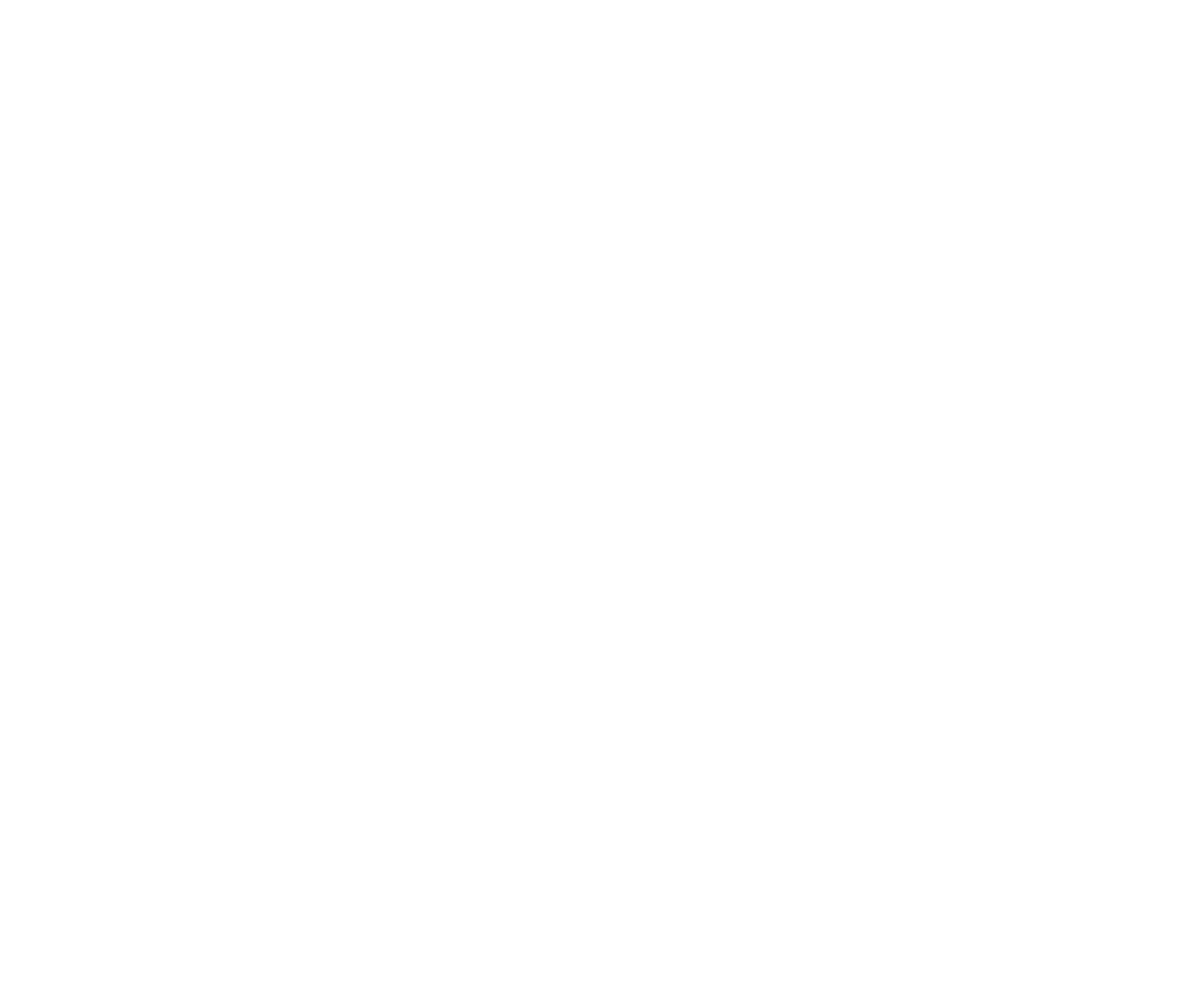
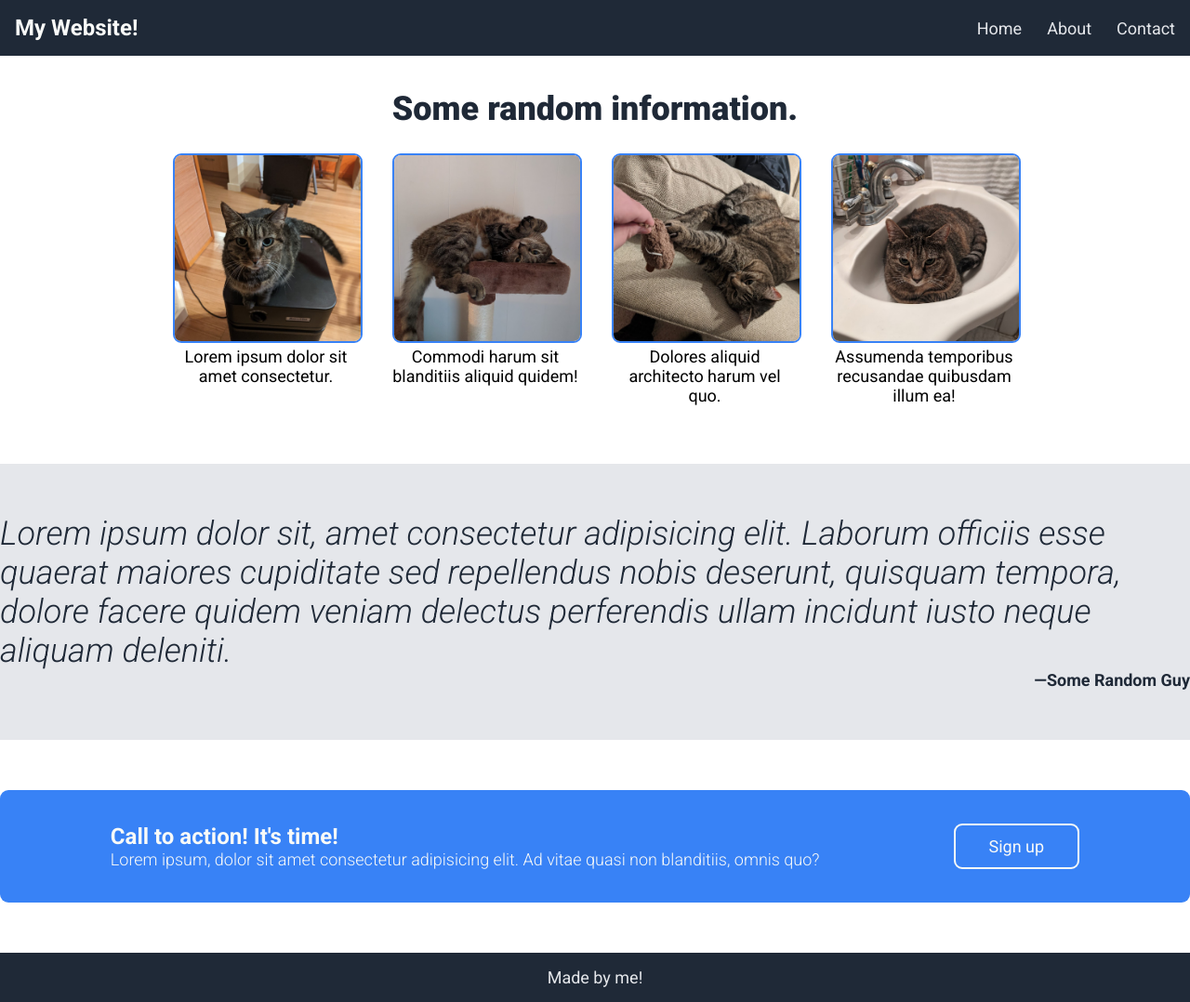
Before and after one commit to reinerb/odin-landingpage, a plain HTML site: page index.html in a window 1280 px wide. Shown: the whole page at 93% size. Before the commit the page ends 800 px from the top, so only its background shows below. Drawn offline with Linux system fonts and the light colour scheme.

Commit message:
Create header, footer, bottom three sections

```diff
--- a/index.html
+++ b/index.html
@@ -5,12 +5,92 @@
     <meta charset="UTF-8">
     <meta http-equiv="X-UA-Compatible" content="IE=edge">
     <meta name="viewport" content="width=device-width, initial-scale=1.0">
+    <link rel="stylesheet" href="https://fonts.googleapis.com/css?family=Roboto:italic,">
     <link rel="stylesheet" href="style.css">
     <title>Odin Project Landing Page</title>
 </head>
 
 <body>
+    <header>
+        <div class="top-matter content-container">
+            <span class="logo">
+                My Website!
+            </span>
+            <ul class="nav-menu">
+                <li>Home</li>
+                <li>About</li>
+                <li>Contact</li>
+            </ul>
+        </div>
+    </header>
+    <main>
+        <div class="intro-container">
+            <div class="intro content-container">
+                <div class="intro-text">
 
+                </div>
+                <div class="intro-image-container">
+
+                </div>
+            </div>
+        </div>
+        <div class="photo-grid-container content-container">
+            <span class="photo-grid-title">
+                Some random information.
+            </span>
+            <div class="photo-grid">
+                <div class="photo-grid-element">
+                    <img src="images/charlotte-airfilter.jpg" alt="c a t">
+                    <span class="photo-grid-text">Lorem ipsum dolor sit amet consectetur.</span>
+                </div>
+                <div class="photo-grid-element">
+                    <img src="images/claire-flop.jpg" alt="c a t">
+                    <span class="photo-grid-text">Commodi harum sit blanditiis aliquid quidem!</span>
+                </div>
+                <div class="photo-grid-element">
+                    <img src="images/claire-goofball.jpg" alt="c a t">
+                    <span class="photo-grid-text">Dolores aliquid architecto harum vel quo.</span>
+                </div>
+                <div class="photo-grid-element">
+                    <img src="images/claire-sink.jpg" alt="c a t">
+                    <span class="photo-grid-text">Assumenda temporibus recusandae quibusdam illum ea!</span>
+                </div>
+            </div>
+        </div>
+        <div class="quote-container">
+            <div class="quote content-container">
+                <span class="quote-body">
+                    Lorem ipsum dolor sit, amet consectetur adipisicing elit. Laborum officiis esse quaerat maiores
+                    cupiditate sed repellendus nobis deserunt, quisquam tempora, dolore facere quidem veniam
+                    delectus perferendis ullam incidunt iusto neque aliquam deleniti.
+                </span>
+                <span class="quote-cite">
+                    —Some Random Guy
+                </span>
+            </div>
+        </div>
+        <div class="content-container">
+            <div class="call-to-action">
+                <div class="cta-text">
+                    <span class="cta-header">
+                        Call to action! It's time!
+                    </span>
+                    <span class="cta-body">
+                        Lorem ipsum, dolor sit amet consectetur adipisicing elit. Ad vitae quasi non blanditiis, omnis
+                        quo?
+                    </span>
+                </div>
+                <button class="cta-button">
+                    Sign up
+                </button>
+            </div>
+        </div>
+    </main>
+    <footer>
+        <div class="bottom-matter content-container">
+            Made by me!
+        </div>
+    </footer>
 </body>
 
 </html>
--- a/style.css
+++ b/style.css
@@ -0,0 +1,162 @@
+@import url("https://fonts.googleapis.com/css2?family=Roboto:ital,wght@0,300;0,400;0,700;0,900;1,300&display=swap");
+
+body {
+  font-family: "Roboto";
+  font-size: 18px;
+  margin: 0px;
+  display: flex;
+  flex-direction: column;
+  min-height: 100vh;
+}
+
+.content-container {
+  width: 100%;
+  max-width: 1280px;
+  display: flex;
+  justify-content: center;
+}
+
+header,
+footer,
+main {
+  display: flex;
+  justify-content: center;
+}
+
+header,
+footer {
+  margin: 0px;
+  background-color: #1f2937;
+  color: #e5e7eb;
+  padding: 16px;
+  align-items: center;
+}
+
+.top-matter {
+  justify-content: space-between;
+  align-items: center;
+}
+
+.logo {
+  font-size: 24px;
+  font-weight: 700;
+  color: #f9faf8;
+}
+
+ul {
+  margin: 0;
+  padding: 0;
+  list-style: none;
+}
+
+.nav-menu {
+  display: flex;
+  gap: 1.5em;
+}
+
+main {
+  flex: 1;
+  flex-direction: column;
+  align-items: center;
+  justify-content: flex-start;
+}
+
+.photo-grid-container {
+  margin: 2em 0;
+  flex-direction: column;
+  align-items: center;
+}
+
+.photo-grid-title {
+  font-size: 36px;
+  font-weight: 900;
+  color: #1f2937;
+}
+
+.photo-grid {
+  margin: 1.5em 0;
+  display: flex;
+  justify-content: center;
+  text-align: center;
+  gap: 2em;
+}
+
+.photo-grid-element {
+  width: 200px;
+}
+
+.photo-grid-element img {
+  width: 100%;
+  aspect-ratio: 1;
+  object-fit: cover;
+  border: 2px solid #3882f6;
+  border-radius: 0.5em;
+}
+
+.quote-container {
+  width: 100%;
+  background-color: #e5e7eb;
+  display: flex;
+  justify-content: center;
+}
+
+.quote {
+  margin: 3em 0;
+  display: flex;
+  flex-direction: column;
+  color: #1f2937;
+}
+
+.quote-body {
+  font-size: 36px;
+  font-weight: 300;
+  font-style: italic;
+  font-weight: 300;
+}
+
+.quote-cite {
+  align-self: flex-end;
+  font-weight: 600;
+}
+
+.call-to-action {
+  display: flex;
+  justify-content: center;
+  background-color: #3882f6;
+  height: fit-content;
+  width: 100%;
+  margin: 3em 0;
+  padding: 2em 6em;
+  gap: 8em;
+  border-radius: 0.5em;
+}
+
+.cta-text {
+  display: flex;
+  flex-direction: column;
+  color: #f9faf8;
+}
+
+.cta-header {
+  font-size: 24px;
+  font-weight: 600;
+}
+
+.cta-body {
+  font-weight: lighter;
+}
+
+.cta-button {
+  font-family: "Roboto";
+  font-size: 18px;
+  padding: 0.5em 2em;
+  background-color: #3882f6;
+  color: #f9faf8;
+  border: 2px solid #f9faf8;
+  border-radius: 0.5em;
+}
+
+.bottom-matter {
+  justify-content: center;
+  align-items: center;
+}
```
Also changed, not shown: images/charlotte-airfilter.jpg (added), images/claire-flop.jpg (added), images/claire-goofball.jpg (added), images/claire-sink.jpg (added), 1 other file.
